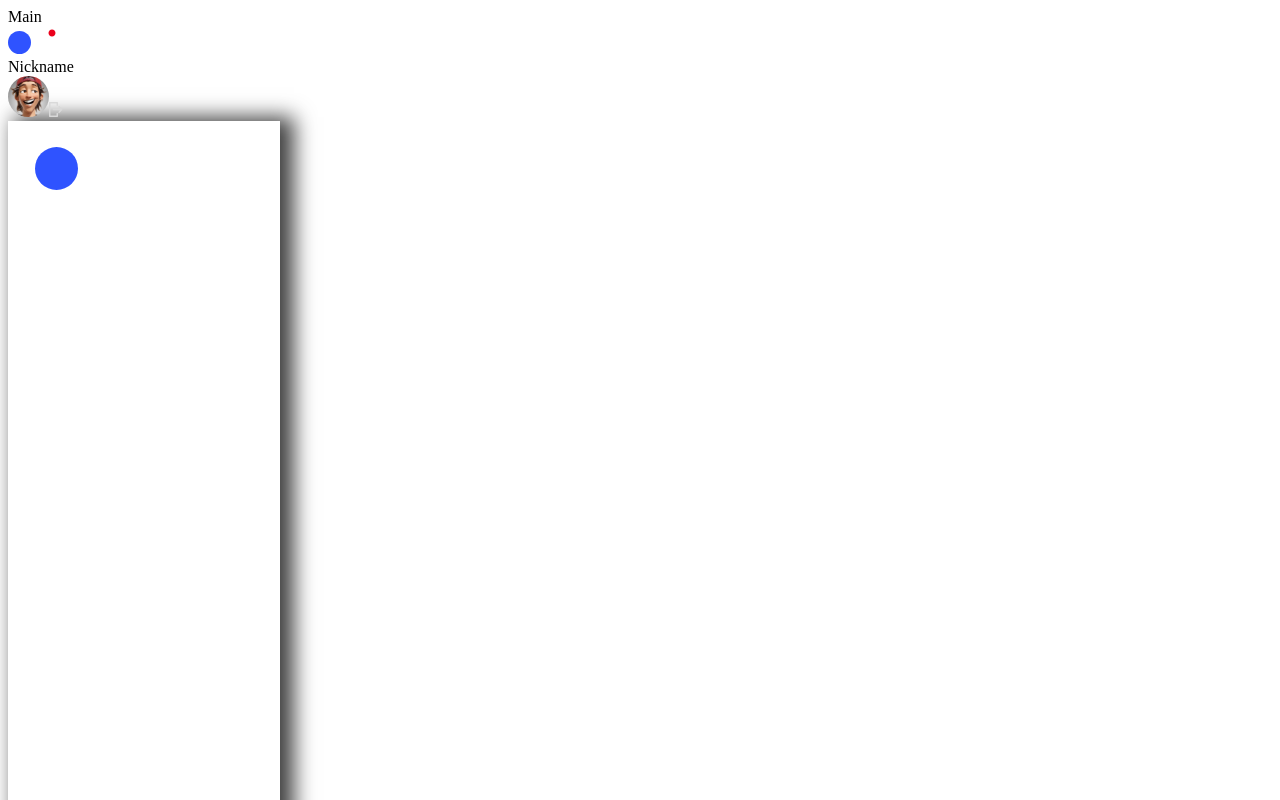
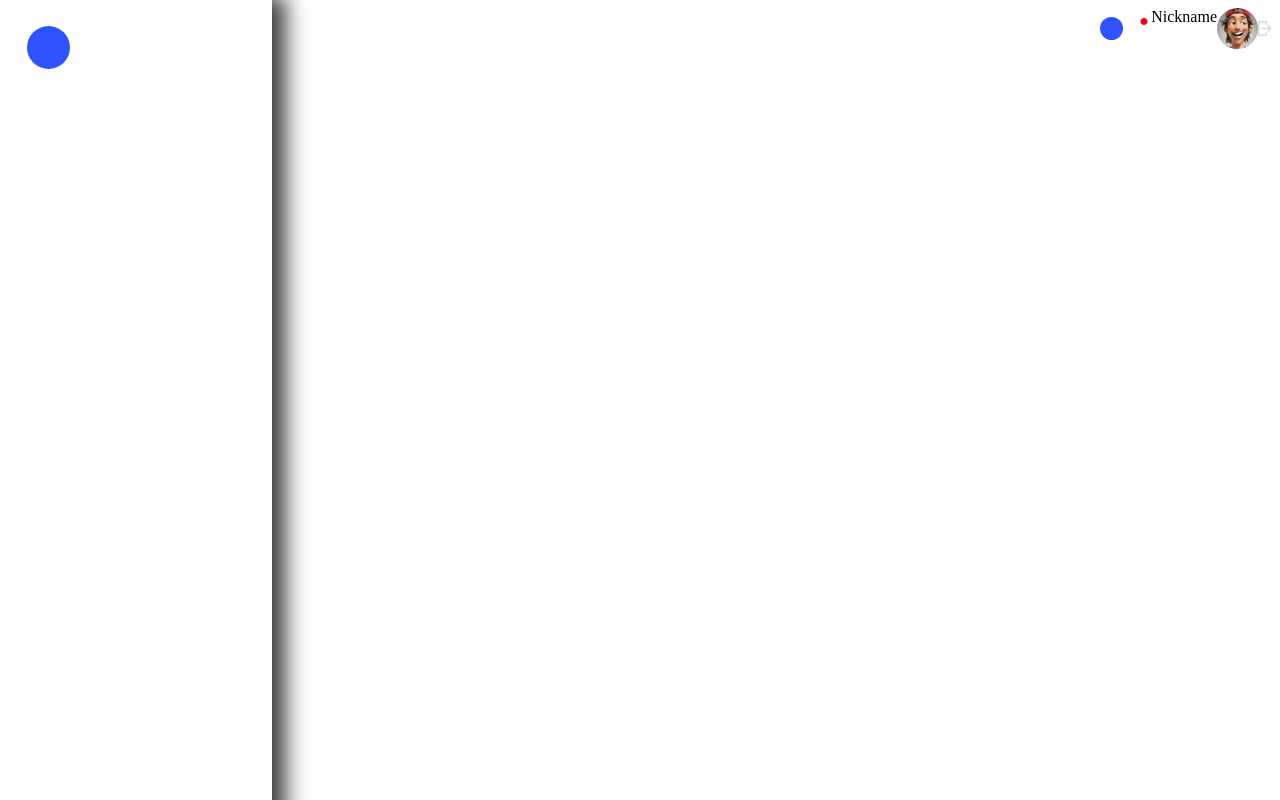
Before and after one commit to competitivebidding/frontend, a React (Vite) app: page / in a window 1280 px wide. Shown: the top 800 px of the page. Built offline with nearby package versions, Linux system fonts and the light colour scheme.

Commit message:
added header

```diff
--- a/src/components/appHeader/AppHeader.jsx
+++ b/src/components/appHeader/AppHeader.jsx
@@ -4,6 +4,8 @@ import blueBalance from '../../assets/imgHeader/blueBalance.svg';
 import iconExit from '../../assets/imgHeader/iconExit.svg';
 import iconNotification from '../../assets/imgHeader/iconNotification.svg';
 import imgHeader from '../../assets/imgHeader/imgHeader.svg';
+
+import './AppHeader.scss';
 
 const AppHeader = () => {
   return (
--- a/src/components/appHeader/AppHeader.scss
+++ b/src/components/appHeader/AppHeader.scss
@@ -1,8 +1,8 @@
 .header {
   display: flex;
   width: 100%;
-  border: 2px solid #fff;
-  justify-content: space-between;
+  justify-content: flex-end;
+  gap: 70rem;
 }
 
 .header__group {
--- a/src/components/appNavBar/AppNavBar.scss
+++ b/src/components/appNavBar/AppNavBar.scss
@@ -1,4 +1,8 @@
 .navBar {
+  position: fixed;
+  top: 0;
+  left: 0;
+  z-index: 100;
   display: flex;
   flex-direction: column;
   gap: 2.6em;
--- /dev/null
+++ b/src/index.css
@@ -0,0 +1,69 @@
+:root {
+  font-family: Inter, system-ui, Avenir, Helvetica, Arial, sans-serif;
+  line-height: 1.5;
+  font-weight: 400;
+
+  color-scheme: light dark;
+  color: rgba(255, 255, 255, 0.87);
+  background-color: #242424;
+
+  font-synthesis: none;
+  text-rendering: optimizeLegibility;
+  -webkit-font-smoothing: antialiased;
+  -moz-osx-font-smoothing: grayscale;
+  -webkit-text-size-adjust: 100%;
+}
+
+a {
+  font-weight: 500;
+  color: #646cff;
+  text-decoration: inherit;
+}
+a:hover {
+  color: #535bf2;
+}
+
+body {
+  margin: 0;
+  display: flex;
+  place-items: center;
+  min-width: 320px;
+  min-height: 100vh;
+}
+
+h1 {
+  font-size: 3.2em;
+  line-height: 1.1;
+}
+
+button {
+  border-radius: 8px;
+  border: 1px solid transparent;
+  padding: 0.6em 1.2em;
+  font-size: 1em;
+  font-weight: 500;
+  font-family: inherit;
+  background-color: #1a1a1a;
+  cursor: pointer;
+  transition: border-color 0.25s;
+}
+button:hover {
+  border-color: #646cff;
+}
+button:focus,
+button:focus-visible {
+  outline: 4px auto -webkit-focus-ring-color;
+}
+
+@media (prefers-color-scheme: light) {
+  :root {
+    color: #213547;
+    background-color: #ffffff;
+  }
+  a:hover {
+    color: #747bff;
+  }
+  button {
+    background-color: #f9f9f9;
+  }
+}
```
